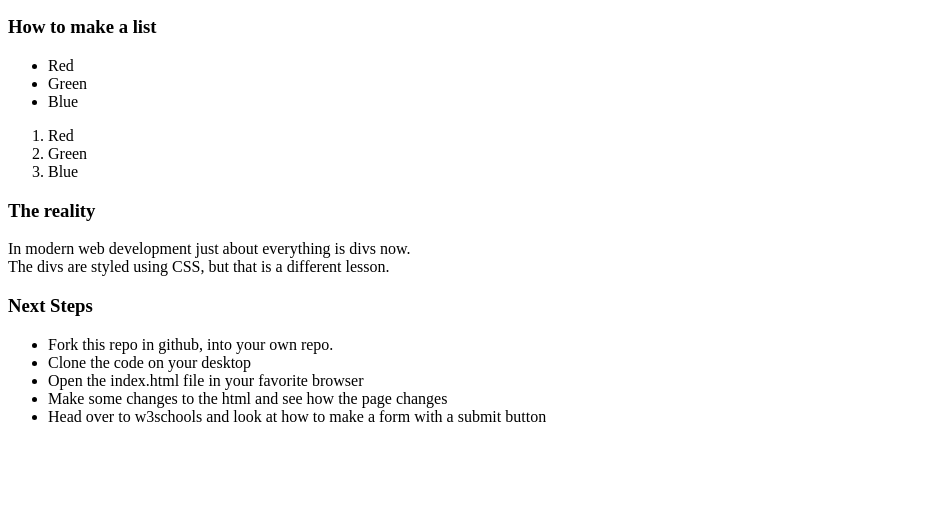
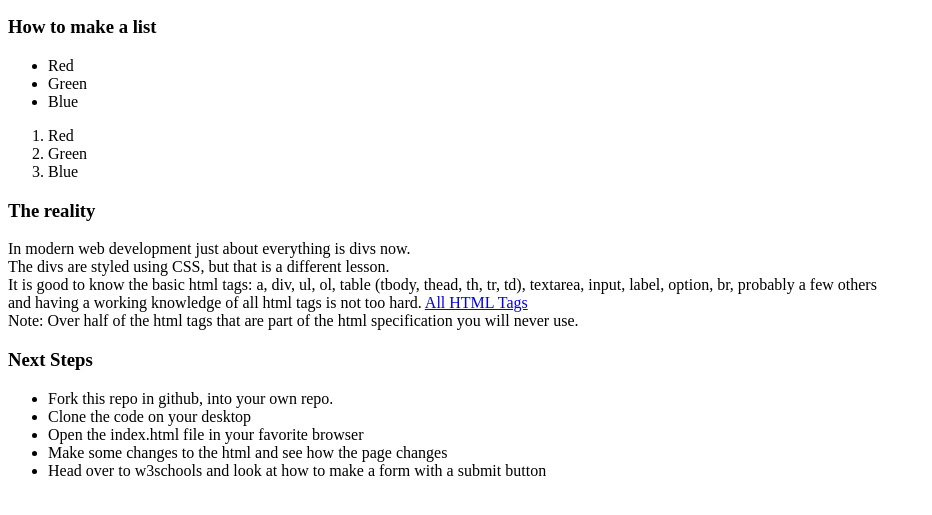
Before and after one commit to EricRohlfs/html_trainer, a plain HTML site: page src/index.html in a window 1280 px wide. Shown: the part 87-602 px from the top of the page, without its empty margins (0-932 px from the left). Drawn offline with Linux system fonts and the light colour scheme.

Commit message:
Update index.html

```diff
--- a/src/index.html
+++ b/src/index.html
@@ -23,6 +23,12 @@
     <h3>The reality</h3>
     <div>In modern web development just about everything is divs now.</div>
     <div>The divs are styled using CSS, but that is a different lesson.</div>
+    <div>It is good to know the basic html tags: a, div, ul, ol, table (tbody, thead, th, tr, td), textarea, input, label, option, br, probably a few others </div>
+    <div>
+      and having a working knowledge of all html tags is not too hard.
+      <a href="https://www.w3schools.com/tags/default.asp" target="_blank"> All HTML Tags</a>
+    </div>
+    <div>Note: Over half of the html tags that are part of the html specification you will never use.</div>
 
     <h3>Next Steps</h3>
     <ul>
@@ -33,5 +39,7 @@
       <li>Head over to w3schools and look at how to make a form with a submit button</li>
     </ul>
 
+
+
   </body>
 </html>
```
